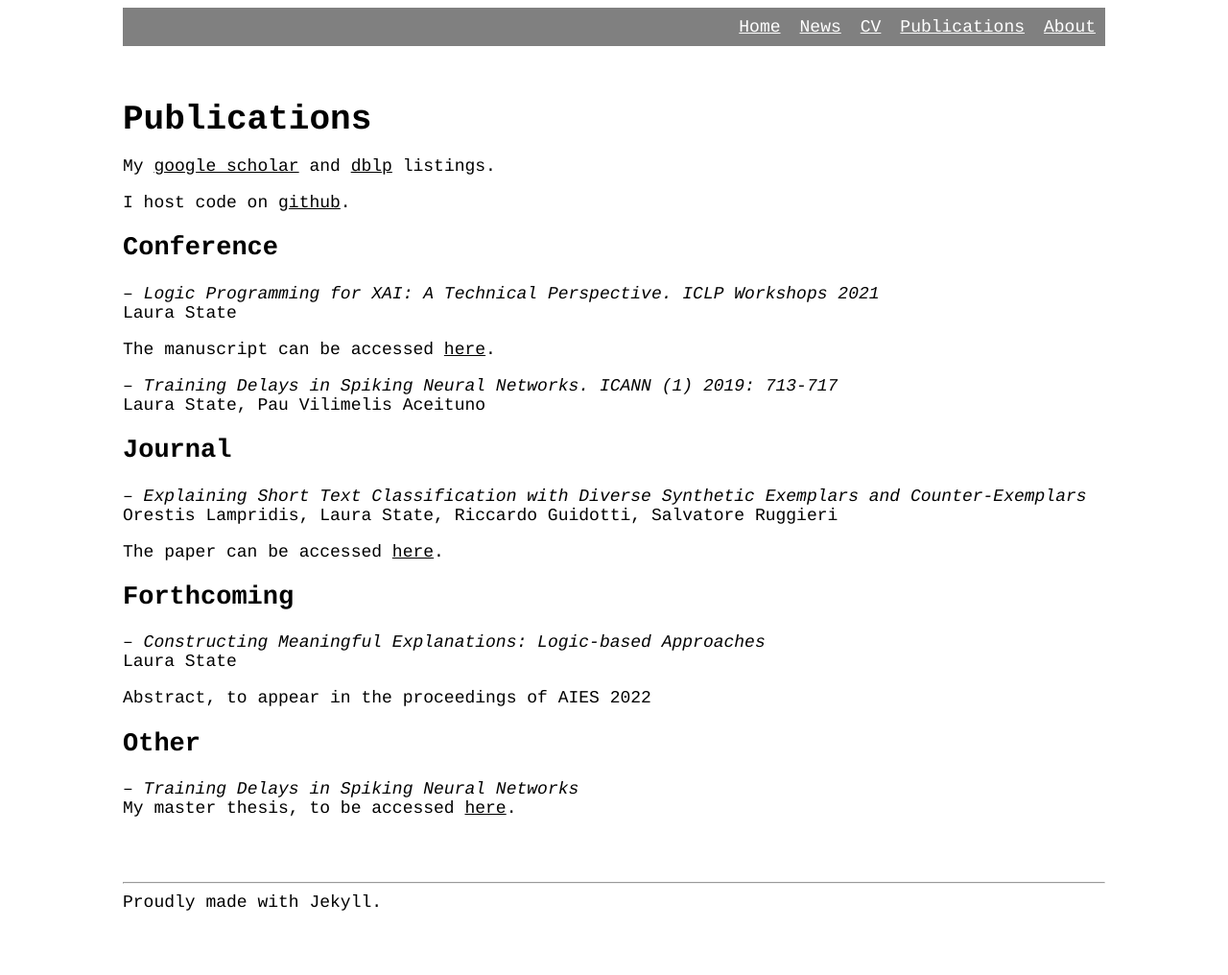
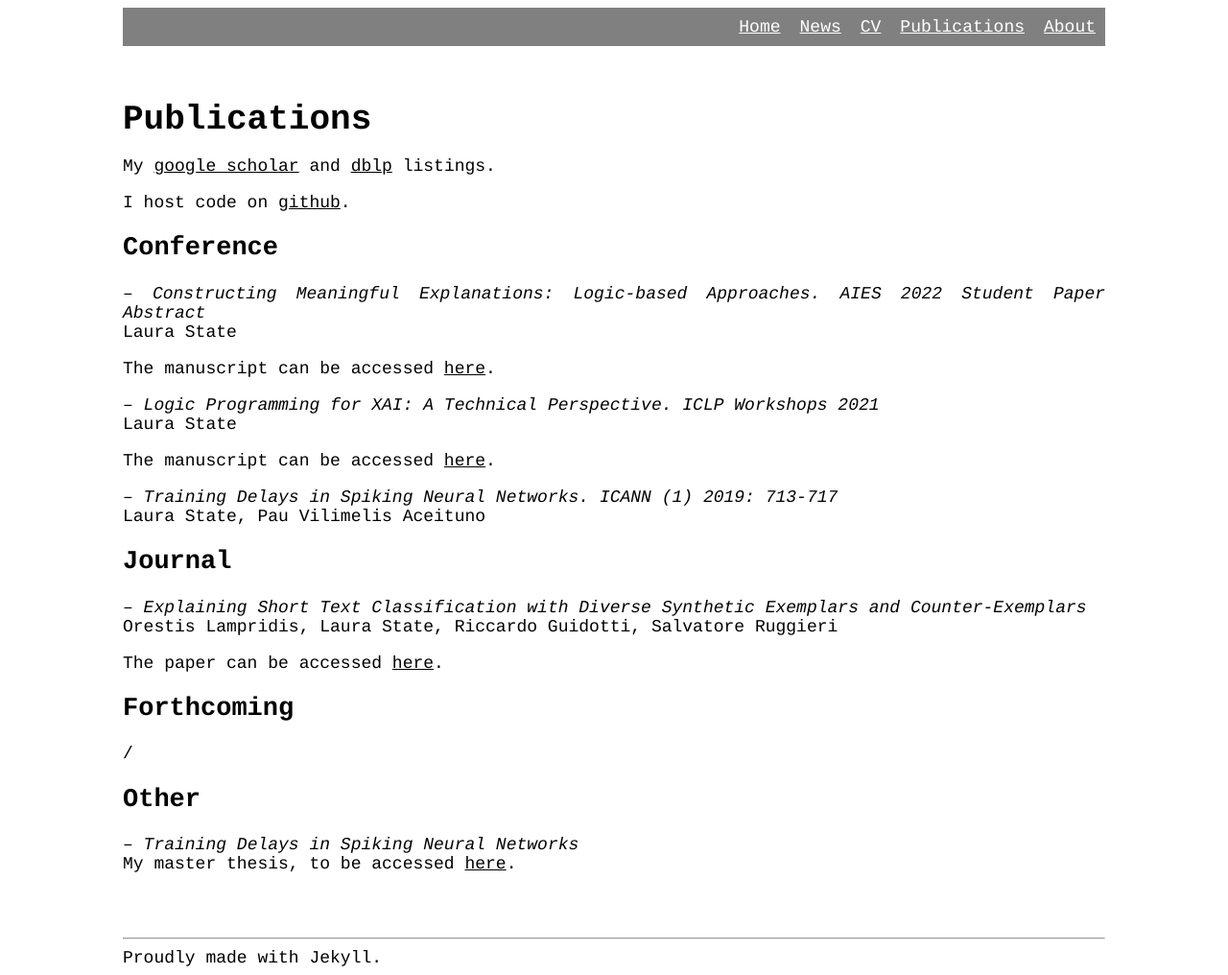
Before and after one commit to lstate/lstate.github.io, a Jekyll site: the page built from _pages/publications.markdown, in a window 1280 px wide. Shown: the whole page at 96% size. Built offline with Jekyll 4.4.1, drawn with Linux system fonts in a browser that asks for light colours; before the commit the page ends 958 px from its top, so only the background shows below that.

Commit message:
updates
updates publications

```diff
--- a/_pages/publications.markdown
+++ b/_pages/publications.markdown
@@ -16,6 +16,11 @@ I host code on [github](https://github.com/lstate).
 
 
 ## Conference
+
+-- *Constructing Meaningful Explanations: Logic-based Approaches. AIES 2022 Student Paper Abstract* \\
+Laura State
+
+The manuscript can be accessed [here](https://dl.acm.org/doi/10.1145/3514094.3539544).
 
 -- *Logic Programming for XAI: A Technical Perspective. ICLP Workshops 2021* \\
 Laura State
@@ -36,10 +41,7 @@ The paper can be accessed [here](https://rdcu.be/cNnnR).
 
 ## Forthcoming
 
--- *Constructing Meaningful Explanations: Logic-based Approaches* \\
-Laura State
-
-Abstract, to appear in the proceedings of AIES 2022
+/
 
 
 ## Other
```
